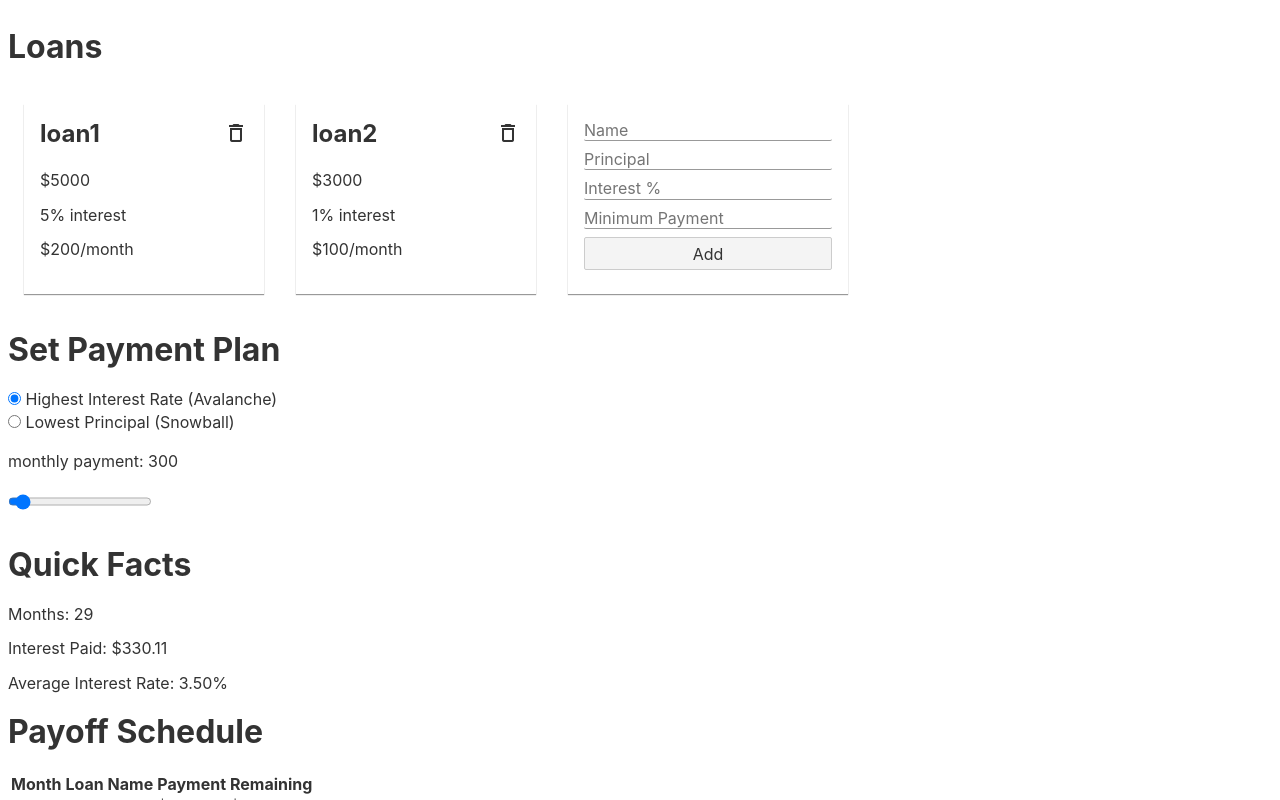
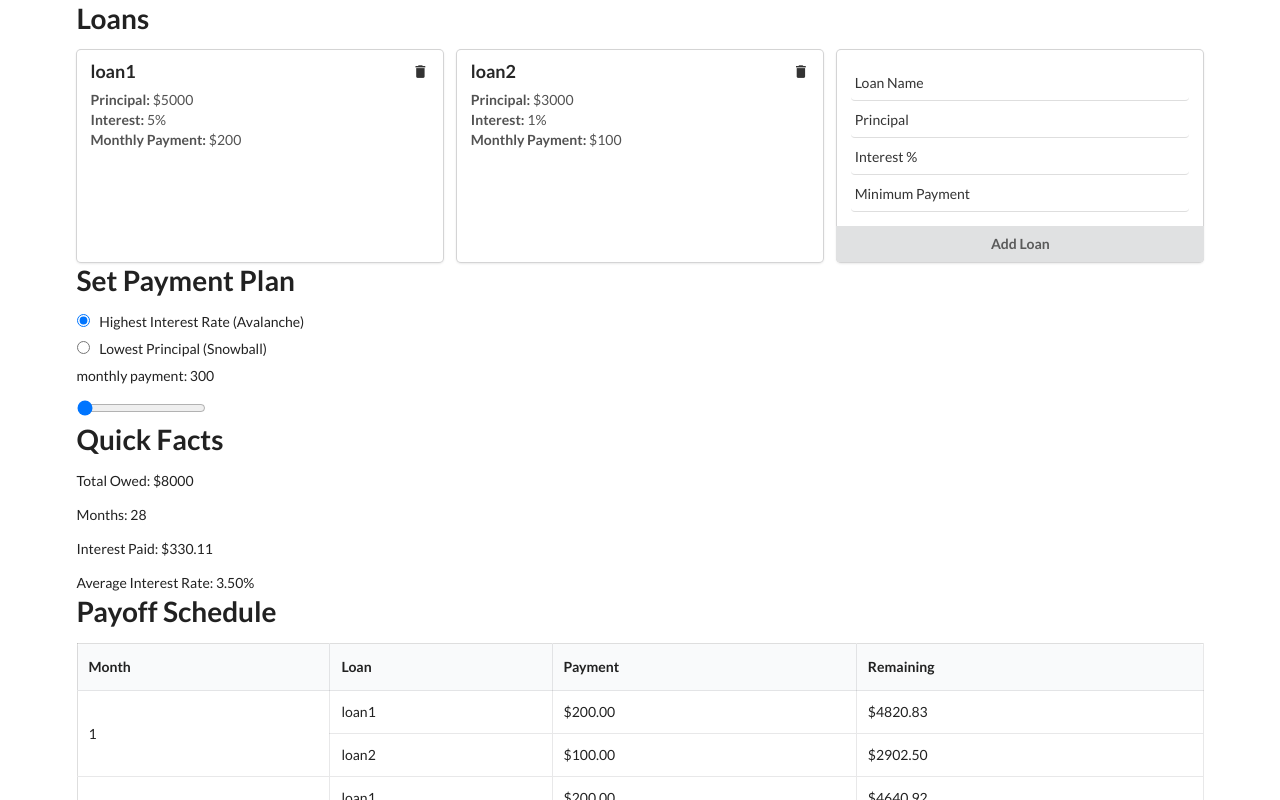
Before and after one commit to daltonscharff/unbury-me, a Svelte app: page / in a window 1280 px wide. Shown: the top 800 px of the page. Built offline with nearby package versions, Linux system fonts and the light colour scheme.

Commit message:
adds semantic ui elements

```diff
--- a/public/global.css
+++ b/public/global.css
@@ -1,66 +1,2 @@
-@import 'https://fonts.googleapis.com/icon?family=Material+Icons+Outlined';
-@import 'https://cdnjs.cloudflare.com/ajax/libs/normalize/8.0.1/normalize.min.css';
-
-html, body {
-	position: relative;
-	width: 100%;
-	height: 100%;
-}
-
-body {
-	color: #333;
-	margin: 0;
-	padding: 8px;
-	box-sizing: border-box;
-	font-family: -apple-system, BlinkMacSystemFont, "Segoe UI", Roboto, Oxygen-Sans, Ubuntu, Cantarell, "Helvetica Neue", sans-serif;
-}
-
-a {
-	color: rgb(0,100,200);
-	text-decoration: none;
-}
-
-a:hover {
-	text-decoration: underline;
-}
-
-a:visited {
-	color: rgb(0,80,160);
-}
-
-label {
-	display: block;
-}
-
-input, button, select, textarea {
-	font-family: inherit;
-	font-size: inherit;
-	-webkit-padding: 0.4em 0;
-	padding: 0.4em;
-	margin: 0 0 0.5em 0;
-	box-sizing: border-box;
-	border: 1px solid #ccc;
-	border-radius: 2px;
-}
-
-input:disabled {
-	color: #ccc;
-}
-
-button {
-	color: #333;
-	background-color: #f4f4f4;
-	outline: none;
-}
-
-button:disabled {
-	color: #999;
-}
-
-button:not(:disabled):active {
-	background-color: #ddd;
-}
-
-button:focus {
-	border-color: #666;
-}
+@import 'https://fonts.googleapis.com/icon?family=Material+Icons';
+@import 'https://cdnjs.cloudflare.com/ajax/libs/semantic-ui/2.4.1/semantic.min.css';
--- a/src/App.svelte
+++ b/src/App.svelte
@@ -5,7 +5,7 @@
 	import SetPaymentPlan from "./SetPaymentPlan.svelte";
 </script>
 
-<main>
+<main class="ui container">
 	<LoanList />
 	<SetPaymentPlan />
 	<QuickFacts />
--- a/src/LoanList.svelte
+++ b/src/LoanList.svelte
@@ -31,86 +31,70 @@
 
 <div>
 	<h1>Loans</h1>
-	<div class="container">
+	<div class="ui cards">
 		{#each $loans as loan, i}
 		<div class="card">
-			<div class="title">
-				<h1>{loan.name}</h1>
-				<span on:click={() => deleteLoan(i)} class="material-icons-outlined">delete</span>
+			<div class="content">
+				<span on:click={() => deleteLoan(i)} class="material-icons right floated icon">delete</span>
+				<div class="header">
+					{loan.name}
 				</div>
-			<div class="content">
-				<p>${loan.principal}</p>
-				<p>{loan.interestPct}% interest</p>
-				<p>${loan.minPayment}/month</p>
+				<div class="description">
+					<div>
+						<b>Principal: </b>
+						${loan.principal}
+					</div>
+					<div>
+						<b>Interest: </b>
+						{loan.interestPct}%
+					</div>
+					<div>
+						<b>Monthly Payment: </b>
+						${loan.minPayment}
+					</div>
+				</div>
 			</div>
 		</div>
 		{/each}
-		<div class="card new-card">
-			<input type="text" placeholder="Name" bind:value={newLoan.name} />
+		<div class="card">
+			<div class="content">
+				<form class="ui form">
+					<input type="text" placeholder="Loan Name" bind:value={newLoan.name} />
 					<input type="number" placeholder="Principal" bind:value={newLoan.principal} />
 					<input type="number" placeholder="Interest %" bind:value={newLoan.interestPct} />
 					<input type="number" placeholder="Minimum Payment" bind:value={newLoan.minPayment} />
-			<button on:click="{addNewLoan}">Add</button>
+				</form>
+			</div>
+			<div class="ui bottom attracted button" on:click="{addNewLoan}">
+				Add Loan
+			</div>
 		</div>
 	</div>
 </div>
 
 <style type="text/scss">
-.container {
-	display: flex;
-	flex-wrap: wrap;
+.material-icons {
+	cursor: pointer;
+	font-size: 1.2em;
+	color: #333;
 }
 
 .card {
-	padding: 1em;
-	box-shadow: 0 1px 1px #999;
-	margin: 1em;
-	min-width: 13em;
-	display: flex;
-	flex-direction: column;
-
-	p {
-		margin: 0 0 .25em;
+	flex-grow: 1;
 }
 
-	.title {
-		align-items: center;
-		justify-content: space-between;
-		display: flex;
-		flex-direction: row;
-		margin: 0 0 .25em;
-
-		h1 {
-			font-size: 1.5em;
-			padding-right: 2em;
-			margin: 0;
+input {
+	border-top: 0 !important;
+	border-left: 0 !important;
+	border-right: 0 !important;
+	padding-left: .25em !important;
 }
 
-		span {
-			cursor: pointer;
-		}
+input[type=number] {
+  -moz-appearance: textfield !important;
 }
 
-	.content {
-		height: 100%;
-		display: flex;
-		justify-content: center;
-		flex-direction: column;
-
-		p {
-			margin: .5em 0;
-		}
-	}
-}
-
-.new-card {
-	display: flex;
-	flex-direction: column;
-
-	input {
-		border: none;
-		padding: 1px 0;
-		border-bottom: 1px solid #999;
-	}
+::placeholder {
+	color: #333 !important;
 }
 </style>
--- a/src/PaymentSchedule.svelte
+++ b/src/PaymentSchedule.svelte
@@ -88,23 +88,31 @@
 
 <div>
     <h1>Payoff Schedule</h1>
-    <table>
+    <table class="ui celled structured unstackable table">
+        <thead>
             <tr>
                 <th>Month</th>
-            <th>Loan Name</th>
+                <th>Loan</th>
                 <th>Payment</th>
                 <th>Remaining</th>
             </tr>
+        </thead>
+        <tbody>
             {#each months as month, i}
-            {#each [...month.keys()] as loanName}
+            {#if i > 0}
+            {#each [...month.keys()] as loanName, j}
             <tr>
-                    <td>{i}</td>
+                {#if j === 0}
+                <td rowspan={$loans.length}>{i}</td>
+                {/if}
                 <td>{loanName}</td>
                 <td>${month.get(loanName).payment.toFixed(2)}</td>
                 <td>${month.get(loanName).remainingPrincipal.toFixed(2)}</td>
             </tr>
             {/each}
+            {/if}
             {/each}
+        </tbody>
     </table>
 </div>
 
--- a/src/QuickFacts.svelte
+++ b/src/QuickFacts.svelte
@@ -13,7 +13,8 @@
 
 <div>
     <h1>Quick Facts</h1>
-    <p>Months: {$paymentSchedule.length}</p>
+    <p>Total Owed: ${totalOwed}</p>
+    <p>Months: {$paymentSchedule.length - 1}</p>
     <p>Interest Paid: ${(totalPaid - totalOwed).toFixed(2)}</p>
     <p>Average Interest Rate: {averageInterest.toFixed(2)}%</p>
 </div>
--- a/src/SetPaymentPlan.svelte
+++ b/src/SetPaymentPlan.svelte
@@ -1,25 +1,59 @@
 <script lang="ts">
     import { loans, monthlyPayment, paymentPlan } from "./stores";
 
-   $: minimumMonthlyPayment = $loans.reduce((total, loan) => total + loan.minPayment, 0);
-   $: maximumMonthlyPayment = $loans.reduce((total, loan) => total + loan.principal, 0);
+    $: minimumMonthlyPayment = $loans.reduce(
+        (total, loan) => total + loan.minPayment,
+        0
+    );
+    $: maximumMonthlyPayment = $loans.reduce(
+        (total, loan) => total + loan.principal,
+        0
+    );
     $: $monthlyPayment = minimumMonthlyPayment;
 </script>
 
 <div>
     <h1>Set Payment Plan</h1>
+    <div class="ui form">
+        <div class="grouped fields">
+            <div class="field">
+                <div class="ui radio">
                     <label>
-        <input type="radio" bind:group={$paymentPlan} value="avalanche">
+                        <input
+                            type="radio"
+                            bind:group={$paymentPlan}
+                            value="avalanche"
+                        />
                         Highest Interest Rate (Avalanche)
                     </label>
+                </div>
+            </div>
+            <div class="field">
+                <div class="ui radio">
                     <label>
-        <input type="radio" bind:group={$paymentPlan} value="snowball">
+                        <input
+                            type="radio"
+                            bind:group={$paymentPlan}
+                            value="snowball"
+                        />
                         Lowest Principal (Snowball)
                     </label>
+                </div>
+            </div>
+        </div>
+    </div>
 
     <p>monthly payment: {$monthlyPayment}</p>
-    <input type="range" bind:value="{$monthlyPayment}" min="{minimumMonthlyPayment}" max="{maximumMonthlyPayment}" />
+    <input
+        type="range"
+        bind:value={$monthlyPayment}
+        min={minimumMonthlyPayment}
+        max={maximumMonthlyPayment}
+    />
 </div>
 
 <style>
+input[type=radio] {
+    margin-right: .5em;
+}
 </style>
```
Lines whose indentation alone changed are shown as unchanged.
